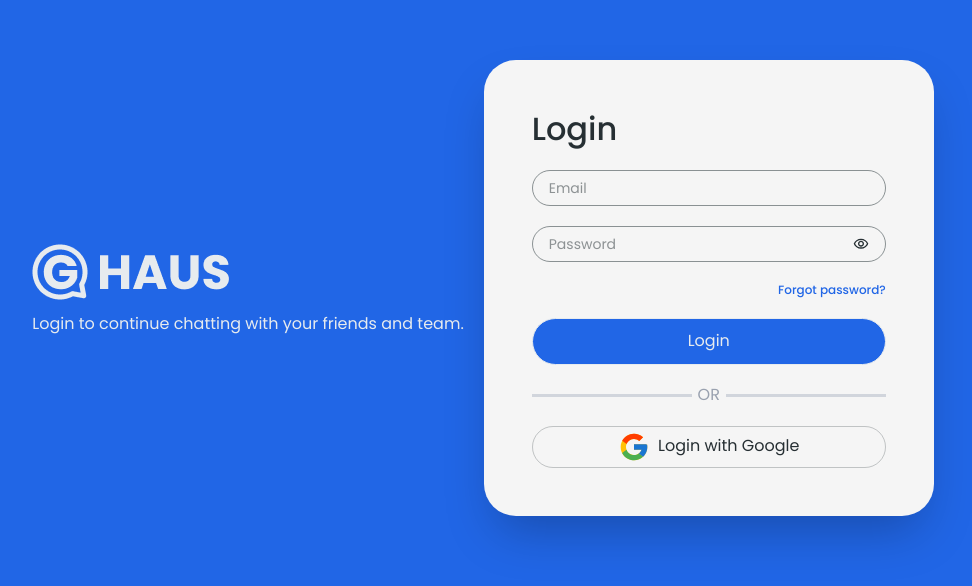
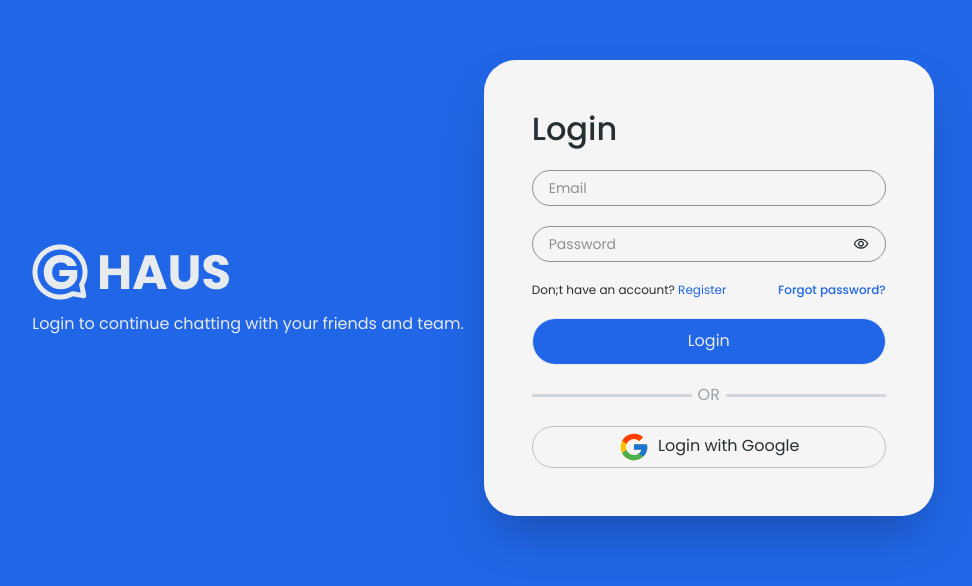
Before and after one commit to BikalRai/chat-app, a React (Vite) app in the folder chatapp-frontend/: page / in a window 1280 px wide. Shown: the part 112-698 px from the top of the page, without its empty margins (167-1139 px from the left). Built offline with nearby package versions, Linux system fonts and the light colour scheme.

Commit message:
add register link in login

```diff
--- a/chatapp-frontend/src/index.css
+++ b/chatapp-frontend/src/index.css
@@ -49,10 +49,6 @@ button {
   cursor: pointer;
 }
 
-a {
-  text-decoration: none;
-}
-
 ul,
 ol {
   list-style: none;
--- a/chatapp-frontend/src/pages/Login.jsx
+++ b/chatapp-frontend/src/pages/Login.jsx
@@ -16,9 +16,15 @@ export default function Login() {
         <h1 className='text-[32px] font-medium'>Login</h1>
         <InputField label='email' />
         <InputField type='password' label='password' />
-        <Link className='text-xs text-gh-primary font-medium ms-auto'>
-          Forgot password?
-        </Link>
+        <div className='flex justify-between align-middle text-xs'>
+          <p>
+            Don;t have an account?{" "}
+            <Link className='text-gh-primary transition hover:underline hover:font-medium'>
+              Register
+            </Link>
+          </p>
+          <Link className='text-gh-primary font-medium'>Forgot password?</Link>
+        </div>
         <PrimaryGHButton />
         <div className='flex items-center gap-1.5'>
           <hr className='h-0.75 w-full border-0 bg-gray-300' />
--- /dev/null
+++ b/chatapp-frontend/src/pages/Register.tsx
@@ -0,0 +1,5 @@
+const Register = () => {
+  return <div></div>;
+};
+
+export default Register;
```
